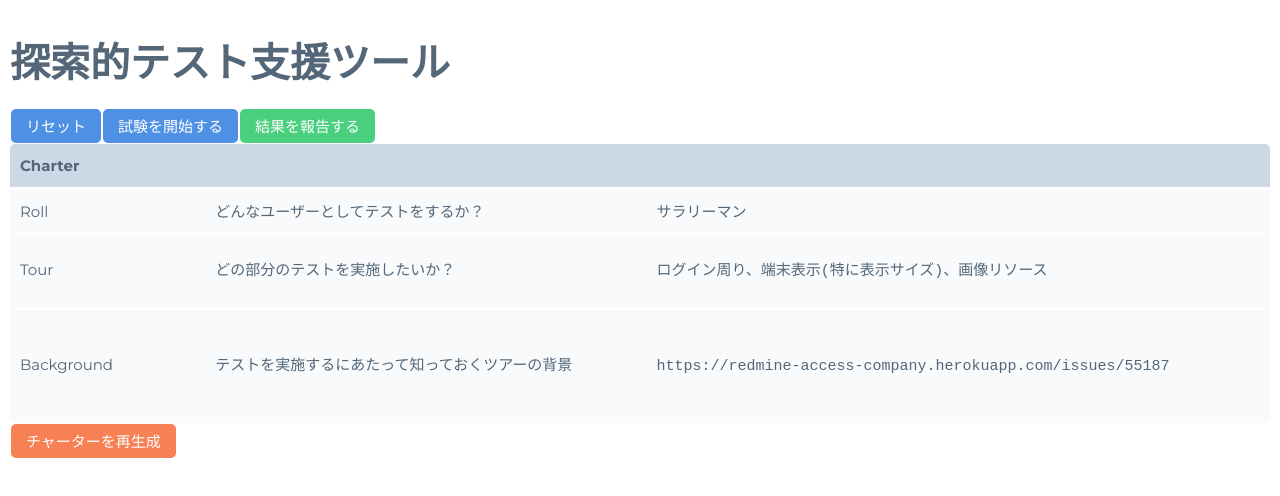
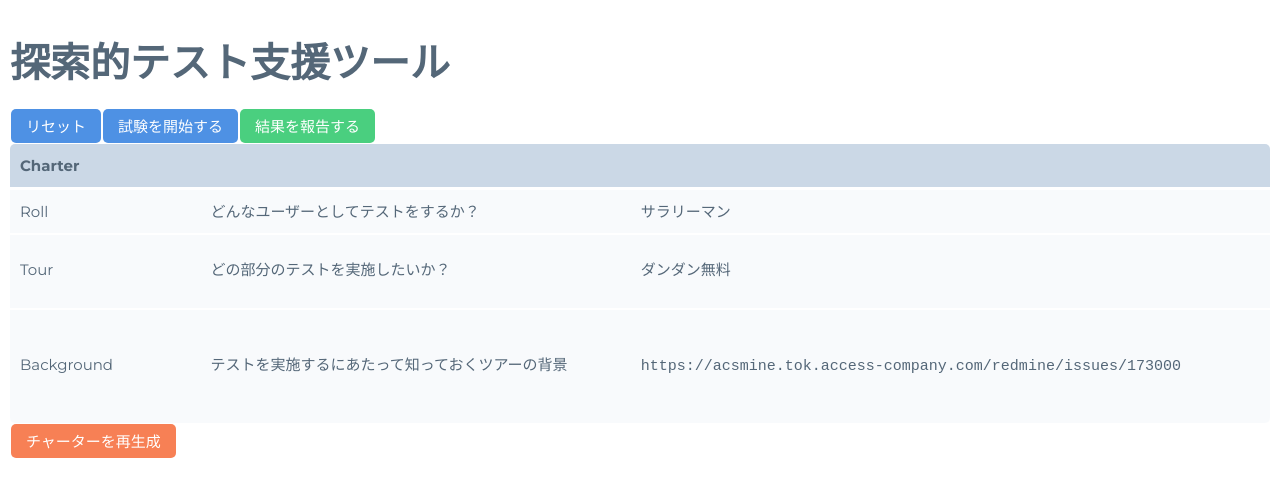
Before and after one commit to aMakotoWakabayashi/exploratory-test-tool, a React (Create React App) app: page / in a window 1280 px wide. Shown: the top 496 px of the page. Built offline with nearby package versions, Linux system fonts and the light colour scheme.

Commit message:
Setting for JBS release.

```diff
--- a/src/settings.js
+++ b/src/settings.js
@@ -19,12 +19,12 @@ const tours = {
     'ビューアー':0,
     'レンタルした際の動作確認':0,
     'チュートリアルをみながらアプリがそのとおりに動作しているかどうか':0,
-    'ログイン周り、端末表示(特に表示サイズ)、画像リソース':10
+    'ダンダン無料':10
 }
 
 // バックグラウンドの設定
 // 試験するアプリで知っておくべき情報などを記載。
-const background = "https://redmine-access-company.herokuapp.com/issues/55187"
+const background = "https://acsmine.tok.access-company.com/redmine/issues/173000"
 
 // フォーム入力先の Google Form への URL
 const FORMURL = "https://docs.google.com/forms/d/e/1FAIpQLSfYAQA81O9-Rly-OOMmpwM4Mt7MB5OVbhcEjE3_dSjGJH3EYg/viewform"
```
